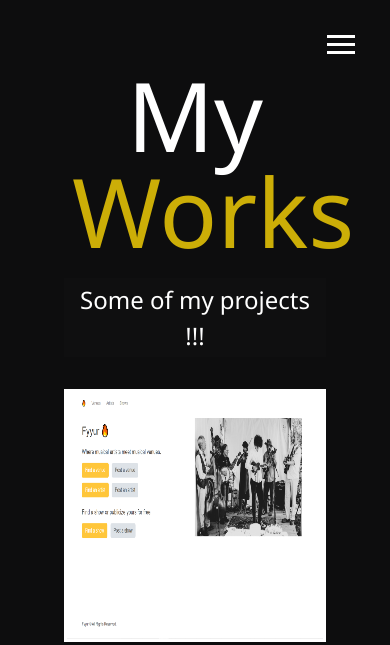
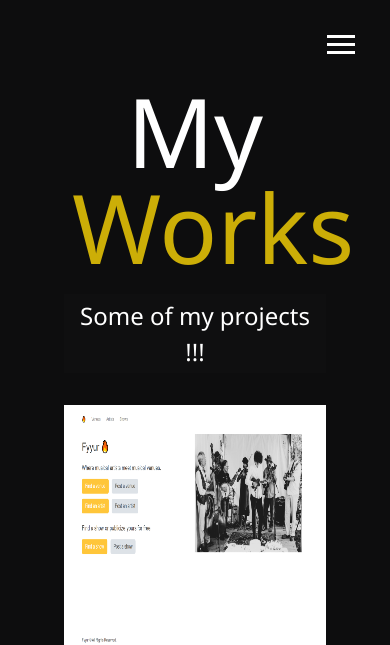
Before and after one commit to peteviz/portfolio, a website: page dist/work.html in a window 390 px wide. Shown: the top 645 px of the page. Drawn offline with Linux system fonts and the light colour scheme.

Commit message:
Mobile responsive design

```diff
--- a/package.json
+++ b/package.json
@@ -3,7 +3,7 @@
   "version": "1.0.0",
   "description": "Responsive Portfolio Website",
   "main": "index.js",
-  "homepage": "https://peteviz.github.io/portfolio_website",
+  "homepage": "https://peteviz.github.io/portfolio",
   "scripts": {
     "sass": "node-sass -w scss/ -o dist/css/ --recursive",
     "deploy": "gh-pages -d dist"
--- a/scss/_mobile.scss
+++ b/scss/_mobile.scss
@@ -68,11 +68,16 @@
 // smartphone
 @include mediaSm {
     main#homme h1{
+        padding: 2rem;
         margin-top: 10vh;
     }
-    main a:hover {
-        color: $secondary-color;
+
+    .lg-heading {
+        margin-top:1rem;
+        font-size: 5rem;
     }
+
+
 
     .projects{
         grid-template-columns : 1fr;
```
Also changed, not shown: dist/css/main.css.
